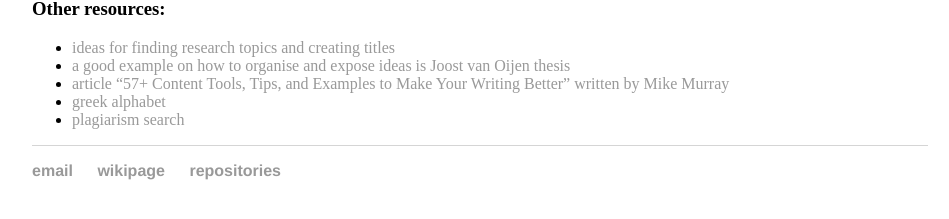
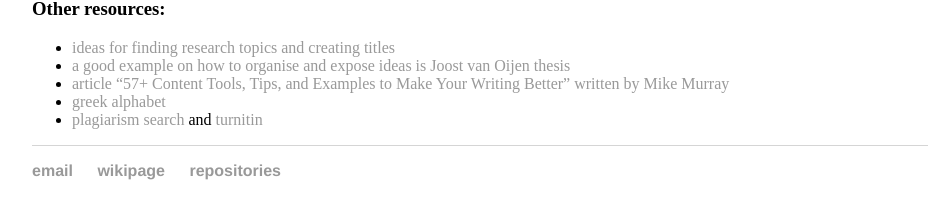
Before and after one commit to cleberjamaral/cleberjamaral.github.io, a Jekyll site: the page built from knowledge/writing/README.md, in a window 1280 px wide. Shown: the part 351-570 px from the top of the page, without its empty margins (160-1109 px from the left). Built offline with Jekyll 4.4.1, drawn with Linux system fonts in a browser that asks for light colours; our own code applies the rules of GitHub Pages for plain Markdown files.

Commit message:
GitBook: [master] 53 pages modified

```diff
--- a/knowledge/writing/README.md
+++ b/knowledge/writing/README.md
@@ -14,4 +14,4 @@ I try to follow my [editing checklist](https://gist.github.com/cleberjamaral/624
 * [a good example on how to organise and expose ideas is Joost van Oijen thesis](https://www.researchgate.net/publication/282702142_Cognitive_Agents_in_Virtual_Worlds_A_Middleware_Design_Approach)
 * [article "57+ Content Tools, Tips, and Examples to Make Your Writing Better" written by Mike Murray](https://contentmarketinginstitute.com/2019/03/content-writing-examples-tools-tips/)
 * [greek alphabet](https://www.rapidtables.com/math/symbols/greek_alphabet.html)
-* [plagiarism search](https://plagiarismsearch.com/)
+* [plagiarism search](https://plagiarismsearch.com/) and [turnitin](https://www.turnitin.com/)
```
Also changed, not shown: knowledge/it/containers/deploying-jacamo-rest.md (+1 -1 lines).
